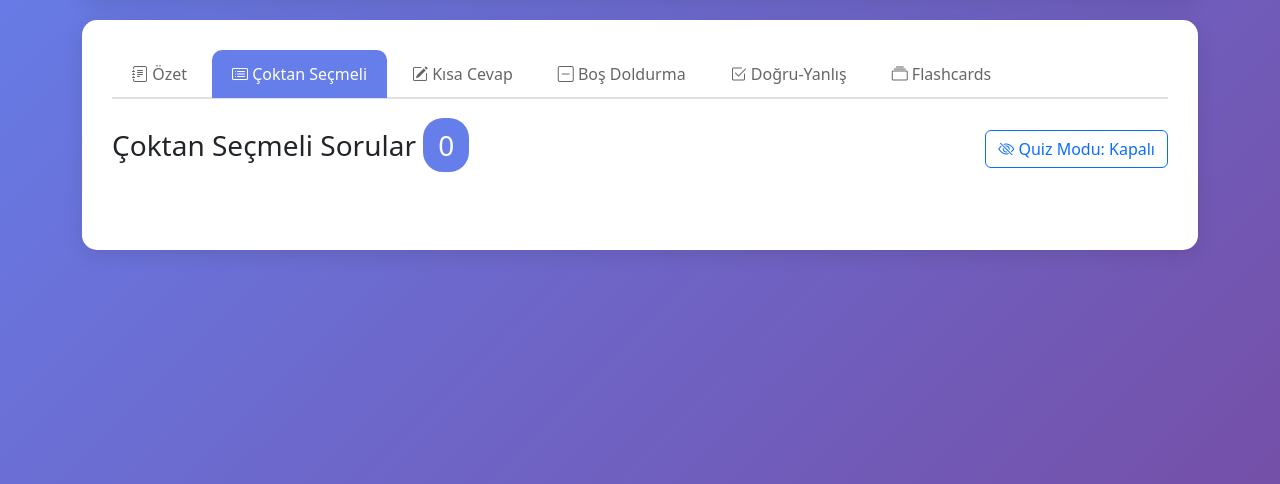
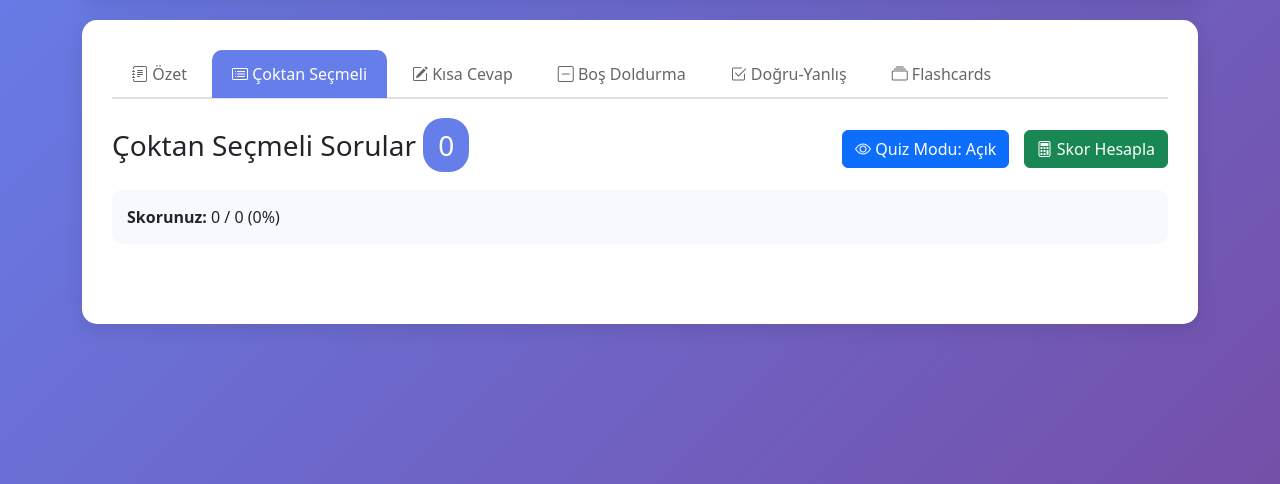
Before and after one commit to tigerfox1974/StudyBuddy, a Flask app: template templates/result.html in a window 1280 px wide, after a click on "Çoktan Seçmeli". Shown: the part 133-617 px from the top of the page. Run offline with Flask 3, Linux system fonts and the light colour scheme; the template is opened without the code that fills it, so the values that code supplies are empty; some libraries are stand-ins or nearby versions.

Commit message:
Set quiz mode to open by default for all question types

```diff
--- a/templates/result.html
+++ b/templates/result.html
@@ -465,19 +465,19 @@
                 </div>
 
                 <!-- Çoktan Seçmeli Sorular -->
-                <div class="tab-pane fade" id="multiple-choice" role="tabpanel">
+                <div class="tab-pane fade quiz-mode-active" id="multiple-choice" role="tabpanel">
                     <div class="quiz-header">
                         <h3>Çoktan Seçmeli Sorular <span class="badge-custom">{{ results.multiple_choice | length }}</span></h3>
                         <div>
-                            <button class="btn btn-outline-primary" onclick="toggleQuizMode('multiple-choice')" id="quiz-toggle-multiple-choice">
-                                <i class="bi bi-eye-slash"></i> <span id="quiz-status-multiple-choice">Quiz Modu: Kapalı</span>
+                            <button class="btn btn-primary" onclick="toggleQuizMode('multiple-choice')" id="quiz-toggle-multiple-choice">
+                                <i class="bi bi-eye"></i> <span id="quiz-status-multiple-choice">Quiz Modu: Açık</span>
                             </button>
-                            <button class="btn btn-success" onclick="calculateScore('multiple-choice')" id="calculate-score-multiple-choice" style="display: none; margin-left: 10px;">
+                            <button class="btn btn-success" onclick="calculateScore('multiple-choice')" id="calculate-score-multiple-choice" style="display: inline-block; margin-left: 10px;">
                                 <i class="bi bi-calculator"></i> Skor Hesapla
                             </button>
                         </div>
                     </div>
-                    <div class="quiz-stats" id="quiz-stats-multiple-choice" style="display: none;">
+                    <div class="quiz-stats" id="quiz-stats-multiple-choice" style="display: block;">
                         <strong>Skorunuz:</strong> <span id="score-multiple-choice">0</span> / {{ results.multiple_choice | length }}
                         (<span id="percentage-multiple-choice">0</span>%)
                     </div>
@@ -509,19 +509,19 @@
                 </div>
 
                 <!-- Kısa Cevap Soruları -->
-                <div class="tab-pane fade" id="short-answer" role="tabpanel">
+                <div class="tab-pane fade quiz-mode-active" id="short-answer" role="tabpanel">
                     <div class="quiz-header">
                         <h3>Kısa Cevap Soruları <span class="badge-custom">{{ results.short_answer | length }}</span></h3>
                         <div>
-                            <button class="btn btn-outline-primary" onclick="toggleQuizMode('short-answer')" id="quiz-toggle-short-answer">
-                                <i class="bi bi-eye-slash"></i> <span id="quiz-status-short-answer">Quiz Modu: Kapalı</span>
+                            <button class="btn btn-primary" onclick="toggleQuizMode('short-answer')" id="quiz-toggle-short-answer">
+                                <i class="bi bi-eye"></i> <span id="quiz-status-short-answer">Quiz Modu: Açık</span>
                             </button>
-                            <button class="btn btn-success" onclick="calculateScore('short-answer')" id="calculate-score-short-answer" style="display: none; margin-left: 10px;">
+                            <button class="btn btn-success" onclick="calculateScore('short-answer')" id="calculate-score-short-answer" style="display: inline-block; margin-left: 10px;">
                                 <i class="bi bi-calculator"></i> Skor Hesapla
                             </button>
                         </div>
                     </div>
-                    <div class="quiz-stats" id="quiz-stats-short-answer" style="display: none;">
+                    <div class="quiz-stats" id="quiz-stats-short-answer" style="display: block;">
                         <strong>Skorunuz:</strong> <span id="score-short-answer">0</span> / {{ results.short_answer | length }}
                         (<span id="percentage-short-answer">0</span>%)
                     </div>
@@ -562,19 +562,19 @@
                 </div>
 
                 <!-- Boş Doldurma Soruları -->
-                <div class="tab-pane fade" id="fill-blank" role="tabpanel">
+                <div class="tab-pane fade quiz-mode-active" id="fill-blank" role="tabpanel">
                     <div class="quiz-header">
                         <h3>Boş Doldurma Soruları <span class="badge-custom">{{ results.fill_blank | length }}</span></h3>
                         <div>
-                            <button class="btn btn-outline-primary" onclick="toggleQuizMode('fill-blank')" id="quiz-toggle-fill-blank">
-                                <i class="bi bi-eye-slash"></i> <span id="quiz-status-fill-blank">Quiz Modu: Kapalı</span>
+                            <button class="btn btn-primary" onclick="toggleQuizMode('fill-blank')" id="quiz-toggle-fill-blank">
+                                <i class="bi bi-eye"></i> <span id="quiz-status-fill-blank">Quiz Modu: Açık</span>
                             </button>
-                            <button class="btn btn-success" onclick="calculateScore('fill-blank')" id="calculate-score-fill-blank" style="display: none; margin-left: 10px;">
+                            <button class="btn btn-success" onclick="calculateScore('fill-blank')" id="calculate-score-fill-blank" style="display: inline-block; margin-left: 10px;">
                                 <i class="bi bi-calculator"></i> Skor Hesapla
                             </button>
                         </div>
                     </div>
-                    <div class="quiz-stats" id="quiz-stats-fill-blank" style="display: none;">
+                    <div class="quiz-stats" id="quiz-stats-fill-blank" style="display: block;">
                         <strong>Skorunuz:</strong> <span id="score-fill-blank">0</span> / {{ results.fill_blank | length }}
                         (<span id="percentage-fill-blank">0</span>%)
                     </div>
@@ -607,19 +607,19 @@
                 </div>
 
                 <!-- Doğru-Yanlış Soruları -->
-                <div class="tab-pane fade" id="true-false" role="tabpanel">
+                <div class="tab-pane fade quiz-mode-active" id="true-false" role="tabpanel">
                     <div class="quiz-header">
                         <h3>Doğru-Yanlış Soruları <span class="badge-custom">{{ results.true_false | length }}</span></h3>
                         <div>
-                            <button class="btn btn-outline-primary" onclick="toggleQuizMode('true-false')" id="quiz-toggle-true-false">
-                                <i class="bi bi-eye-slash"></i> <span id="quiz-status-true-false">Quiz Modu: Kapalı</span>
+                            <button class="btn btn-primary" onclick="toggleQuizMode('true-false')" id="quiz-toggle-true-false">
+                                <i class="bi bi-eye"></i> <span id="quiz-status-true-false">Quiz Modu: Açık</span>
                             </button>
-                            <button class="btn btn-success" onclick="calculateScore('true-false')" id="calculate-score-true-false" style="display: none; margin-left: 10px;">
+                            <button class="btn btn-success" onclick="calculateScore('true-false')" id="calculate-score-true-false" style="display: inline-block; margin-left: 10px;">
                                 <i class="bi bi-calculator"></i> Skor Hesapla
                             </button>
                         </div>
                     </div>
-                    <div class="quiz-stats" id="quiz-stats-true-false" style="display: none;">
+                    <div class="quiz-stats" id="quiz-stats-true-false" style="display: block;">
                         <strong>Skorunuz:</strong> <span id="score-true-false">0</span> / {{ results.true_false | length }}
                         (<span id="percentage-true-false">0</span>%)
                     </div>
@@ -691,10 +691,10 @@
     <script>
         // Quiz modu durumu
         let quizModeActive = {
-            'multiple-choice': false,
-            'short-answer': false,
-            'fill-blank': false,
-            'true-false': false
+            'multiple-choice': true,  // Varsayılan olarak açık
+            'short-answer': true,     // Varsayılan olarak açık
+            'fill-blank': true,       // Varsayılan olarak açık
+            'true-false': true         // Varsayılan olarak açık
         };
 
         let userAnswers = {
@@ -1031,6 +1031,40 @@
         function printContent() {
             window.print();
         }
+
+        // Sayfa yüklendiğinde tüm sekmeler için quiz modunu aç
+        document.addEventListener('DOMContentLoaded', function() {
+            const quizTypes = ['multiple-choice', 'short-answer', 'fill-blank', 'true-false'];
+            quizTypes.forEach(type => {
+                // Quiz modunu aç (ama toggleQuizMode çağırmadan, direkt DOM'u güncelle)
+                const tabPane = document.getElementById(type);
+                if (tabPane) {
+                    tabPane.classList.add('quiz-mode-active');
+
+                    const statusSpan = document.getElementById('quiz-status-' + type);
+                    const toggleBtn = document.getElementById('quiz-toggle-' + type);
+                    const statsDiv = document.getElementById('quiz-stats-' + type);
+                    const calculateBtn = document.getElementById('calculate-score-' + type);
+
+                    if (statusSpan) {
+                        statusSpan.textContent = 'Quiz Modu: Açık';
+                    }
+                    if (toggleBtn) {
+                        toggleBtn.querySelector('i').className = 'bi bi-eye';
+                        toggleBtn.classList.remove('btn-outline-primary');
+                        toggleBtn.classList.add('btn-primary');
+                    }
+                    if (statsDiv) statsDiv.style.display = 'block';
+                    if (calculateBtn) calculateBtn.style.display = 'inline-block';
+
+                    // Doğru-yanlış için butonları göster, badge'i gizle
+                    if (type === 'true-false') {
+                        tabPane.querySelectorAll('.quiz-tf-buttons').forEach(btn => btn.style.display = 'flex');
+                        tabPane.querySelectorAll('.answer-badge').forEach(badge => badge.style.display = 'none');
+                    }
+                }
+            });
+        });
     </script>
 </body>
 </html>
```
Also changed, not shown: other parts of templates/result.html (+2 -2 lines).
